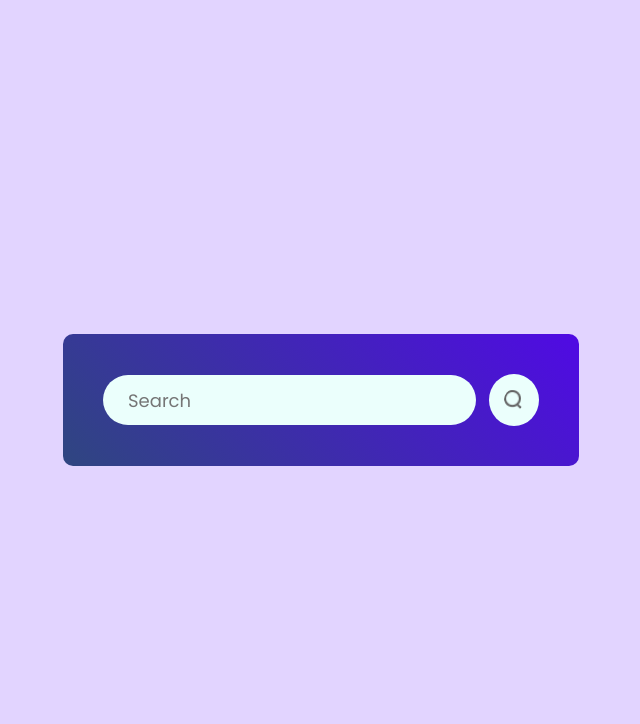
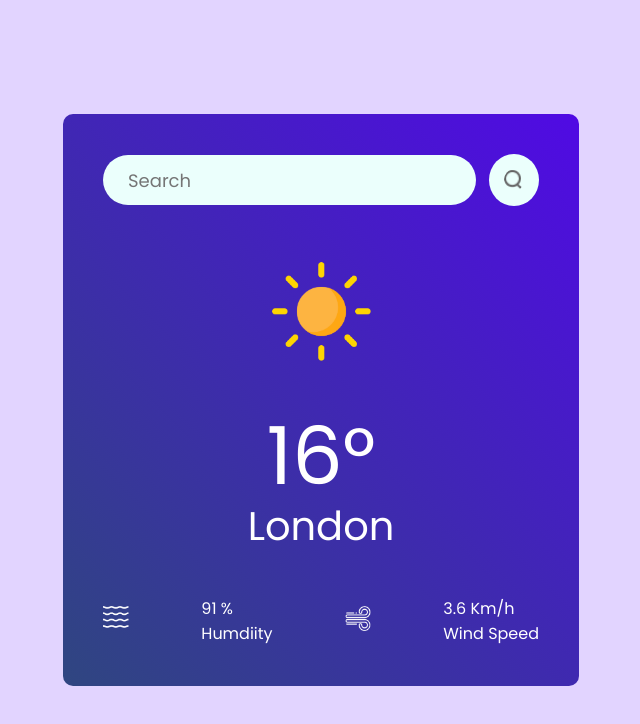
Before and after one commit to Pankajakshan-Vineeth/Weather-app, a React (Vite) app: page / in a window 1280 px wide. Shown: the top 724 px of the page, without its empty margins (319-959 px from the left). Built offline with nearby package versions, Linux system fonts and the light colour scheme.

Commit message:
completed UI part

```diff
--- a/src/Components/Weather.css
+++ b/src/Components/Weather.css
@@ -32,3 +32,44 @@
     background: #ebfffc;
     cursor: pointer;
   }
+
+  .weather-icon {
+    width: 150px;
+    margin: 30px 0;
+  }
+
+  .temperature {
+    color: #fff;
+    font-size: 80px;
+    line-height: 1;
+  }
+
+  .location {
+    color: #fff;
+    font-size: 40px;
+  }
+
+  .weather-data {
+    width: 100%;
+    margin-top: 40px;
+    color: #fff;
+    display: flex;
+    justify-content: space-between;
+  }
+
+  .weather-data .col {
+    display: flex;
+    align-items: flex-start;
+    gap: 12px;
+    font-size: 22px;
+  }
+
+  .weather-data .col span {
+    display: block;
+    font-size: 16px;
+  }
+
+  .weather-data .col img {
+    width: 26px;
+    margin-top: 10px;
+  }
--- a/src/Components/Weather.jsx
+++ b/src/Components/Weather.jsx
@@ -1,6 +1,13 @@
 import React from "react";
 import "./Weather.css";
 import search_icon from "../assets/search.png";
+import clear_icon from '../assets/clear.png';
+import cloud_icon from '../assets/cloud.png';
+import drizzle_icon from '../assets/drizzle.png';
+import rain_icon from '../assets/rain.png';
+import snow_icon from '../assets/snow.png';
+import wind_icon from '../assets/wind.png';
+import humidity_icon from '../assets/humidity.png';
 
 const Weather = () => {
   return (
@@ -9,6 +16,25 @@
         <input type="text" placeholder="Search" />
         <img src={search_icon} alt="" />
       </div>
+      <img src={clear_icon} alt="" className="weather-icon"/>
+      <p className="temperature"> 16°</p>
+      <p className="location">London</p>
+      <div className="weather-data">
+        <div className="col">
+            <img src={humidity_icon} alt="" />
+        </div>
+        <div>
+            <p>91 %</p>
+            <p>Humdiity</p>
+        </div>
+        <div className="col">
+            <img src={wind_icon} alt="" />
+        </div>
+        <div>
+            <p>3.6 Km/h</p>
+            <p>Wind Speed</p>
+        </div>
+      </div>
     </div>
   );
 };
```
